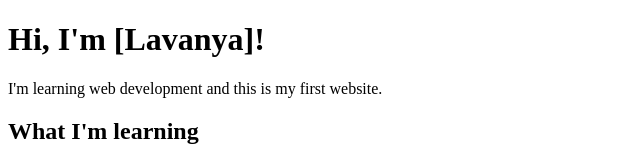
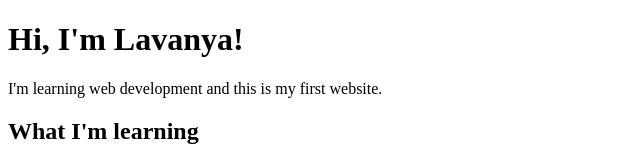
Before and after one commit to sec25ei101-create/my-first-website, a plain HTML site: page index.html in a window 1280 px wide. Shown: the top 160 px of the page, without its empty margins (0-640 px from the left). Drawn offline with Linux system fonts and the light colour scheme.

Commit message:
Update index.html

```diff
--- a/index.html
+++ b/index.html
@@ -6,7 +6,7 @@
   <title>My First Website</title>
 </head>
 <body>
-  <h1>Hi, I'm [Lavanya]!</h1>
+  <h1>Hi, I'm Lavanya!</h1>
   <p>I'm learning web development and this is my first website.</p>
   <h2>What I'm learning</h2>
   <ul>
```
